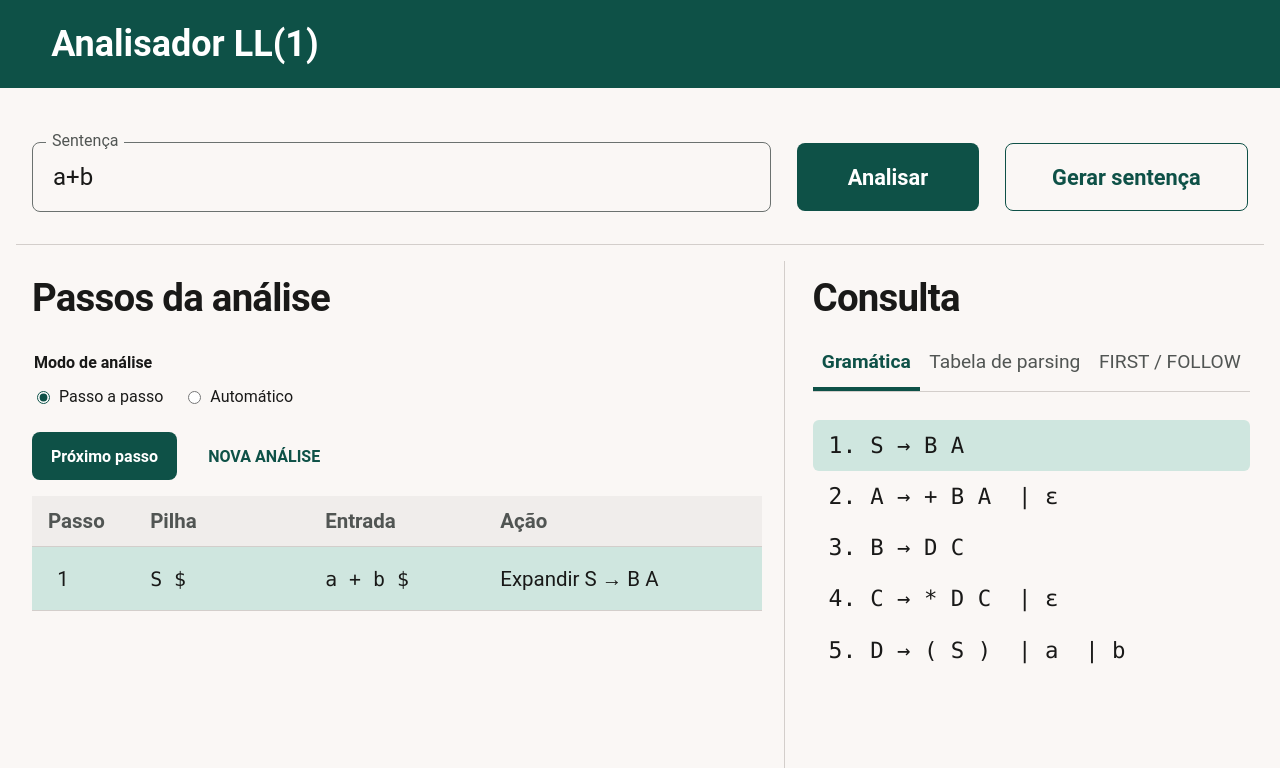
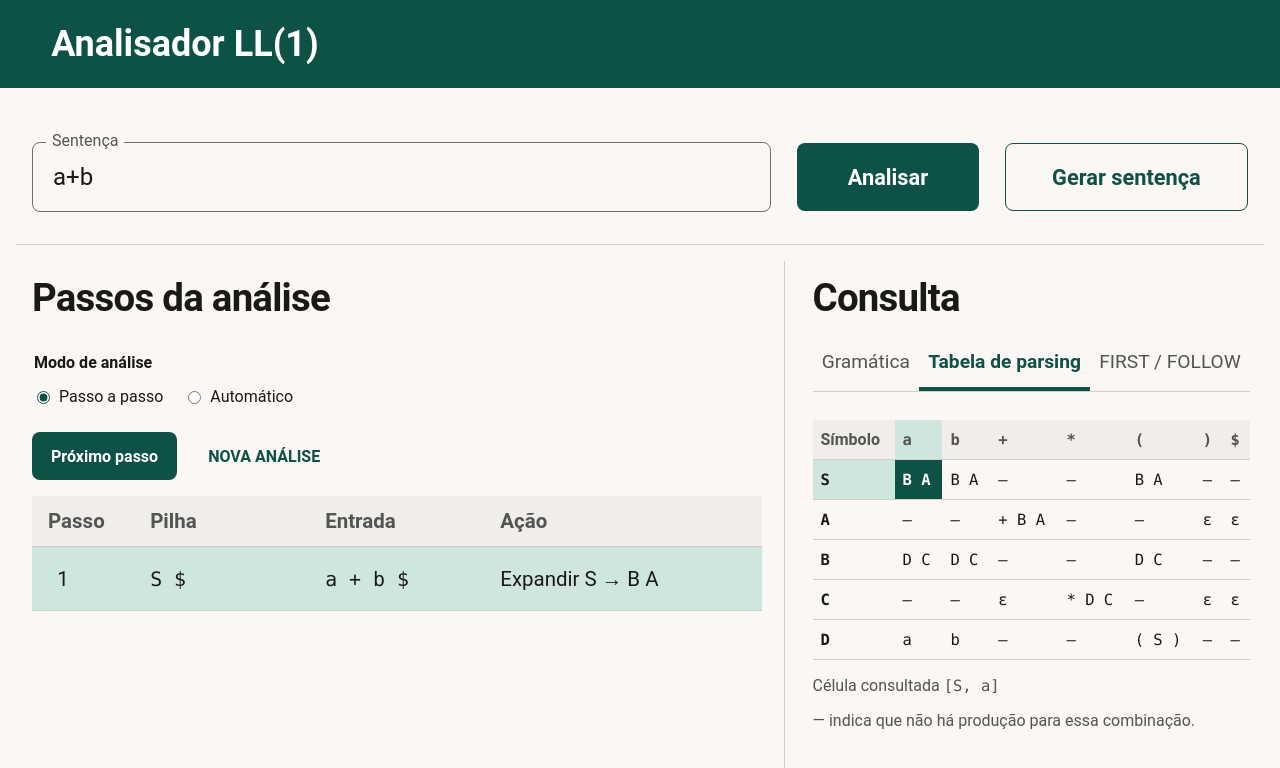
Before and after one commit to RenanPoersch/ll1, an Angular app: page / in a window 1280 px wide. Both pictures are taken after a click on the button "Analisar". Shown: the top 768 px of the page. Built offline with nearby package versions, Linux system fonts and the light colour scheme.

Commit message:
Destaca a célula de parsing consultada em cada passo

```diff
--- a/src/app.html
+++ b/src/app.html
@@ -74,7 +74,7 @@
         @case ('grammar') {
           <ol class="grammar">
             @for (symbol of nonTerminals; track symbol) {
-              <li [class.selected]="selectedRule === symbol">
+              <li [class.selected]="selectedLookup?.symbol === symbol">
                 <code>{{ symbol }} → @for (production of grammar[symbol]; track $index) {
                   @if (!$first) { <span class="alternative"> | </span> }{{ formatProduction(production) }}
                 }</code>
@@ -83,29 +83,41 @@
           </ol>
         }
         @case ('parsing') {
+          @let lookup = selectedLookup;
           <div class="reference-table" tabindex="0" aria-label="Tabela de parsing">
             <table>
-              <thead><tr><th scope="col">Regra</th>
-                @for (token of terminals; track token) { <th scope="col"><code>{{ token }}</code></th> }
+              <thead><tr><th scope="col">Símbolo</th>
+                @for (token of terminals; track token) {
+                  <th scope="col" [class.selected]="lookup?.token === token"><code>{{ token }}</code></th>
+                }
               </tr></thead>
               <tbody>
                 @for (symbol of nonTerminals; track symbol) {
-                  <tr [class.selected]="selectedRule === symbol">
-                    <th scope="row"><code>{{ symbol }}</code></th>
-                    @for (token of terminals; track token) { <td><code>{{ tableCell(symbol, token) }}</code></td> }
+                  <tr>
+                    <th scope="row" [class.selected]="lookup?.symbol === symbol"><code>{{ symbol }}</code></th>
+                    @for (token of terminals; track token) {
+                      <td [class.lookup-cell]="lookup?.symbol === symbol && lookup?.token === token">
+                        <code>{{ tableCell(symbol, token) }}</code>
+                      </td>
+                    }
                   </tr>
                 }
               </tbody>
             </table>
           </div>
+          @if (lookup) {
+            <p class="hint">Célula consultada <code>[{{ lookup.symbol }}, {{ lookup.token }}]</code></p>
+          } @else if (result) {
+            <p class="hint">Este passo não consulta a tabela de parsing.</p>
+          }
           <p class="hint">— indica que não há produção para essa combinação.</p>
         }
         @case ('sets') {
           <table class="sets">
-            <thead><tr><th scope="col">Regra</th><th scope="col">FIRST</th><th scope="col">FOLLOW</th></tr></thead>
+            <thead><tr><th scope="col">Símbolo</th><th scope="col">FIRST</th><th scope="col">FOLLOW</th></tr></thead>
             <tbody>
               @for (symbol of nonTerminals; track symbol) {
-                <tr [class.selected]="selectedRule === symbol">
+                <tr [class.selected]="selectedLookup?.symbol === symbol">
                   <th scope="row"><code>{{ symbol }}</code></th>
                   <td><code>{{ firstFollow[symbol].first }}</code></td>
                   <td><code>{{ firstFollow[symbol].follow }}</code></td>
--- a/src/main.ts
+++ b/src/main.ts
@@ -17,7 +17,7 @@ class AppComponent {
   private readonly trace = viewChild<ElementRef<HTMLElement>>('trace');
   private readonly injector = inject(Injector);
   private timer?: ReturnType<typeof setInterval>;
-  activePanel = 'grammar';
+  activePanel = 'parsing';
   readonly panels = [
     { id: 'grammar', label: 'Gramática' },
     { id: 'parsing', label: 'Tabela de parsing' },
@@ -38,8 +38,8 @@ class AppComponent {
     return this.result !== null && this.visibleCount() === this.result.steps.length;
   }
 
-  get selectedRule() {
-    return this.result?.steps[this.selectedStep]?.rule;
+  get selectedLookup() {
+    return this.result?.steps[this.selectedStep]?.lookup;
   }
 
   run(): void {
--- a/src/parser.ts
+++ b/src/parser.ts
@@ -41,7 +41,7 @@ export interface Step {
   stack: string;
   input: string;
   action: string;
-  rule?: NonTerminal;
+  lookup?: { symbol: NonTerminal; token: Terminal };
 }
 
 export interface Analysis {
@@ -68,7 +68,10 @@ export function analyze(sentence: string): Analysis {
   while (true) {
     const top = stack[stack.length - 1];
     const token = tokens[cursor];
-    const step = { stack: stack.slice().reverse().join(' '), input: tokens.slice(cursor).join(' ') };
+    const step: Omit<Step, 'action'> = {
+      stack: stack.slice().reverse().join(' '),
+      input: tokens.slice(cursor).join(' '),
+    };
     const reject = (message: string): Analysis => {
       steps.push({ ...step, action: message });
       return { accepted: false, message, steps };
@@ -84,13 +87,14 @@ export function analyze(sentence: string): Analysis {
     }
 
     if (isNonTerminal(top)) {
+      step.lookup = { symbol: top, token };
       const choice = table[top][token];
       if (choice === undefined) {
         const found = token === '$' ? 'fim da sentença' : '“' + token + '”';
         return reject('Não há regra para ' + top + ' com ' + found + '.');
       }
       const production = grammar[top][choice];
-      steps.push({ ...step, action: 'Expandir ' + top + ' → ' + formatProduction(production), rule: top });
+      steps.push({ ...step, action: 'Expandir ' + top + ' → ' + formatProduction(production) });
       stack.pop();
       stack.push(...[...production].reverse());
     } else {
--- a/src/styles.scss
+++ b/src/styles.scss
@@ -174,6 +174,11 @@ td { overflow-wrap: anywhere; }
 }
 .alternative { white-space: pre; }
 .reference-table { overflow: auto; }
+.reference-table .lookup-cell {
+  background: var(--primary);
+  color: white;
+  font-weight: 700;
+}
 .reference-table td, .reference-table th, .sets td, .sets th {
   padding: 10px 8px;
   white-space: nowrap;
```
Also changed, not shown: 2 other files (tests, documents, lock files or other folders).
